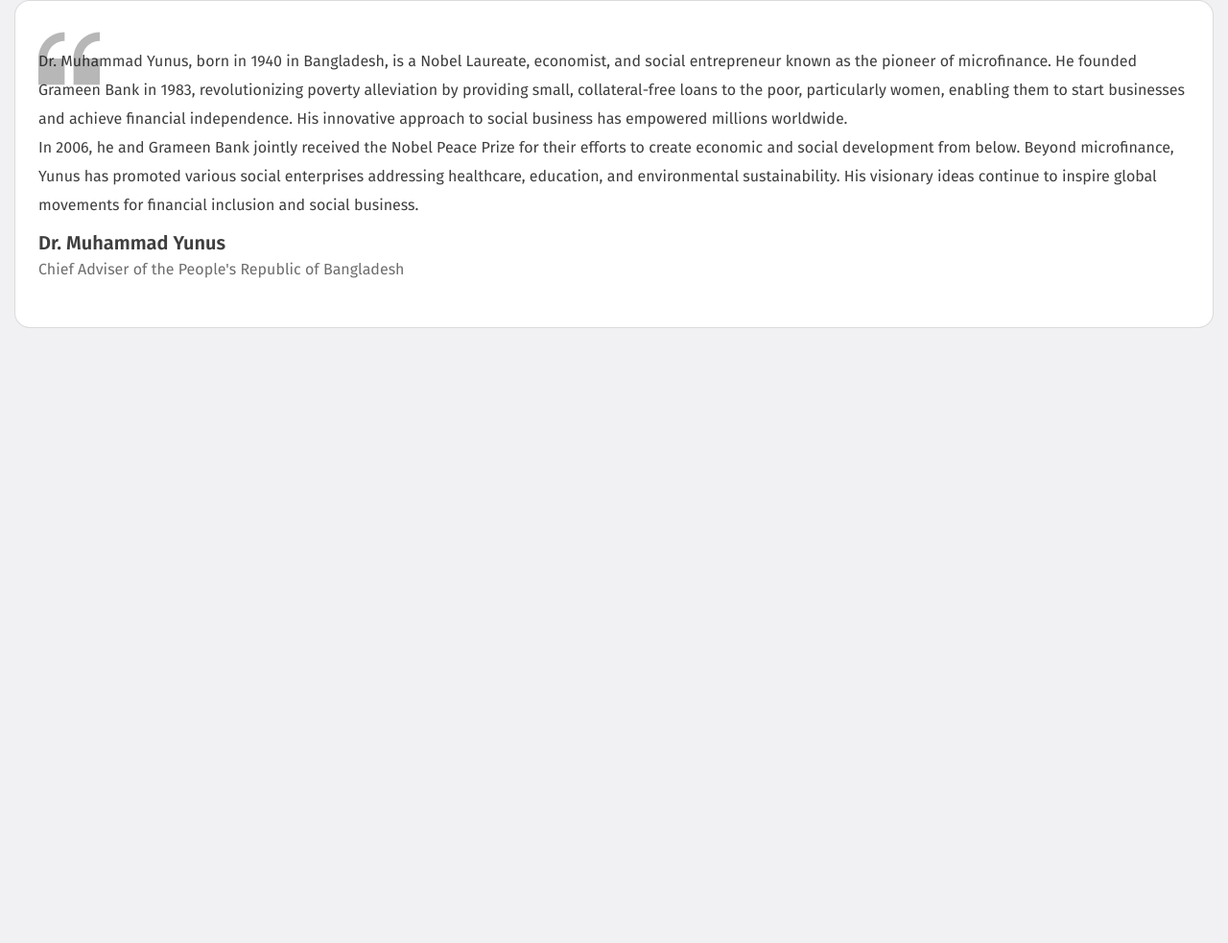
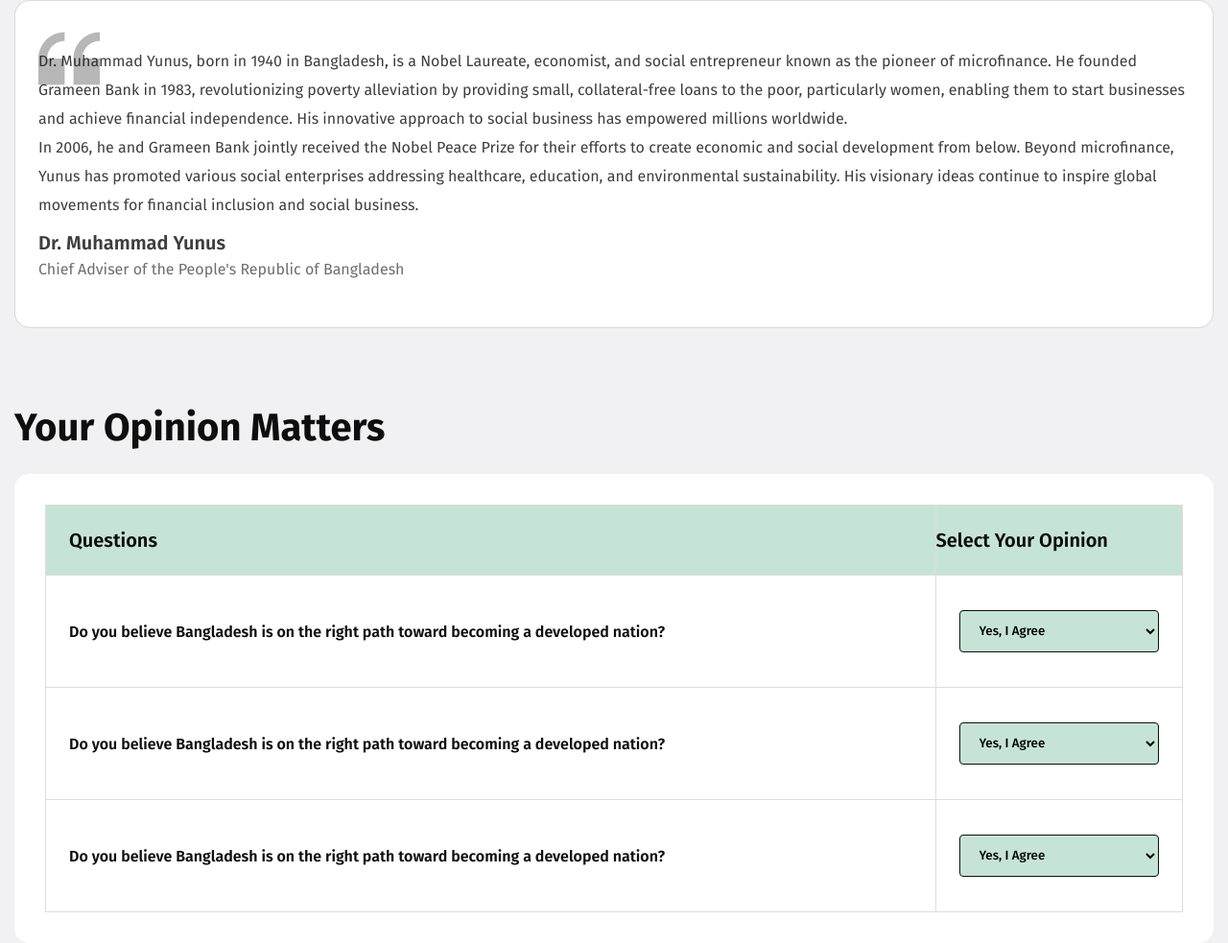
Before and after one commit to roni-biswas/RB-PH-B11A1--assignment-1, a plain HTML site: page index.html in a window 1280 px wide. Shown: the part 1749-2732 px from the top of the page at 96% size. Before the commit the page ends 2091 px from the top, so only its background shows below. Drawn offline with Linux system fonts and the light colour scheme.

Commit message:
added opinion question section in index.html and add styles

```diff
--- a/index.html
+++ b/index.html
@@ -125,7 +125,54 @@
                 </p>
             </div>
         </div>
-    </section>
+    </section> <!-- end -->
+
+    <!-- start opinion section -->
+    <section class="opinion-section margin-top">
+        <div class="container">
+            <h1 class="section-title">Your Opinion Matters</h1>
+            <div class="opinion-question-container">
+                <!-- opinion question table -->
+                <table class="opinion-table">
+                    <thead>
+                        <tr>
+                            <th class="table-head-content-1">Questions</th>
+                            <th class="table-head-content-2">Select Your Opinion</th>
+                        </tr>
+                    </thead>
+                    <tbody>
+                        <tr>
+                            <td>Do you believe Bangladesh is on the right path toward becoming a developed nation?</td>
+                            <td>
+                                <select class="dropdown">
+                                    <option selected>Yes, I Agree</option>
+                                    <option>No, I Disagree</option>
+                                </select>
+                            </td>
+                        </tr>
+                        <tr>
+                            <td>Do you believe Bangladesh is on the right path toward becoming a developed nation?</td>
+                            <td>
+                                <select class="dropdown">
+                                    <option selected>Yes, I Agree</option>
+                                    <option>No, I Disagree</option>
+                                </select>
+                            </td>
+                        </tr>
+                        <tr>
+                            <td>Do you believe Bangladesh is on the right path toward becoming a developed nation?</td>
+                            <td>
+                                <select class="dropdown">
+                                    <option selected>Yes, I Agree</option>
+                                    <option>No, I Disagree</option>
+                                </select>
+                            </td>
+                        </tr>
+                    </tbody>
+                </table>
+            </div>
+        </div>
+    </section> <!-- end -->
 </body>
 
 </html>
--- a/styles/style.css
+++ b/styles/style.css
@@ -277,3 +277,42 @@
   opacity: 0.6;
   margin-bottom: 0;
 }
+/* end */
+
+/* opinion section styles */
+.opinion-question-container {
+  background-color: #ffffff;
+  border-radius: 16px;
+  padding: 32px;
+}
+.opinion-table {
+  width: 100%;
+  border-collapse: collapse;
+}
+th,
+td {
+  border: 1px solid #ddd;
+  font-weight: 600;
+  padding: 36px 24px;
+  text-align: left;
+}
+th {
+  font-size: 20px;
+  background-color: #c6e4d6;
+}
+.table-head-content-1 {
+  padding: 24px;
+}
+.table-head-content-2 {
+  padding: 24px 0 24px;
+}
+
+.dropdown {
+  background-color: #c6e4d6;
+  width: 100%;
+  font-weight: 500;
+  border: 1px solid #0e0e0e;
+  border-radius: 4px;
+  padding: 12px 16px;
+  outline: none;
+}
```
